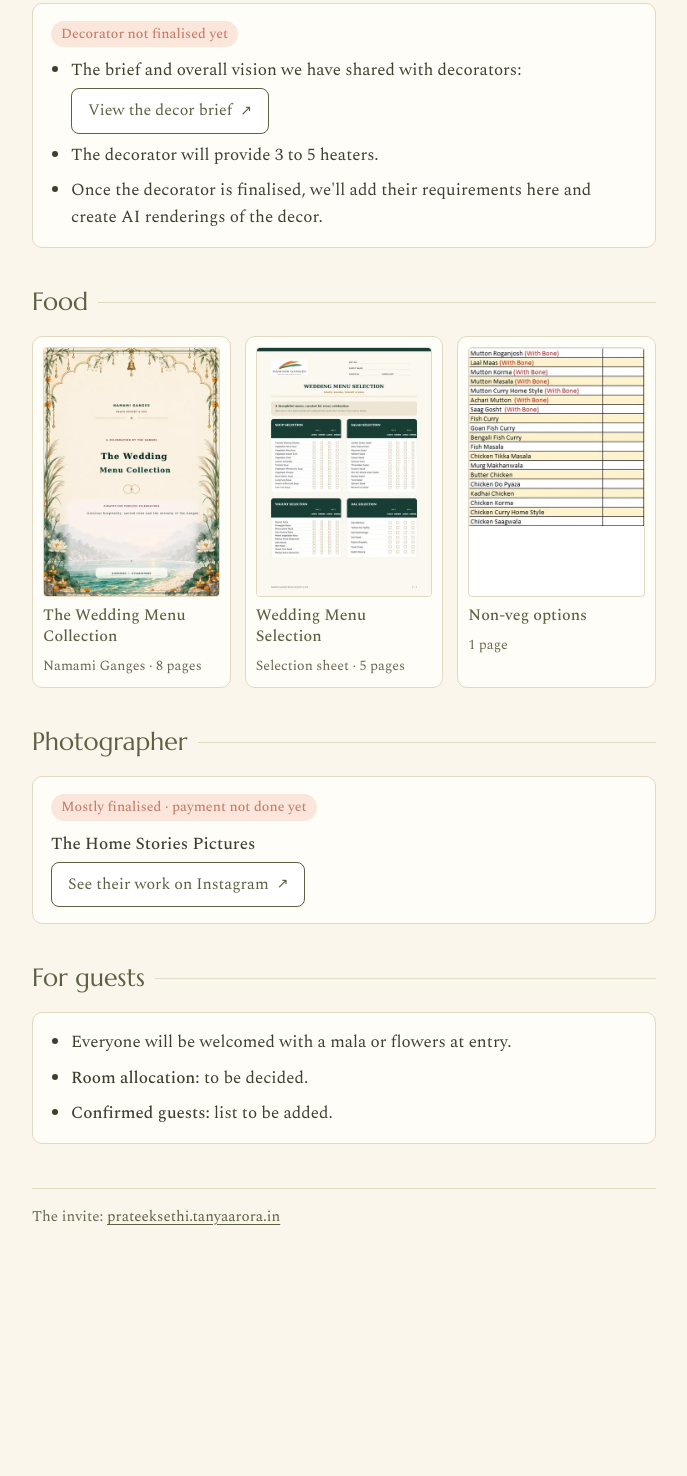
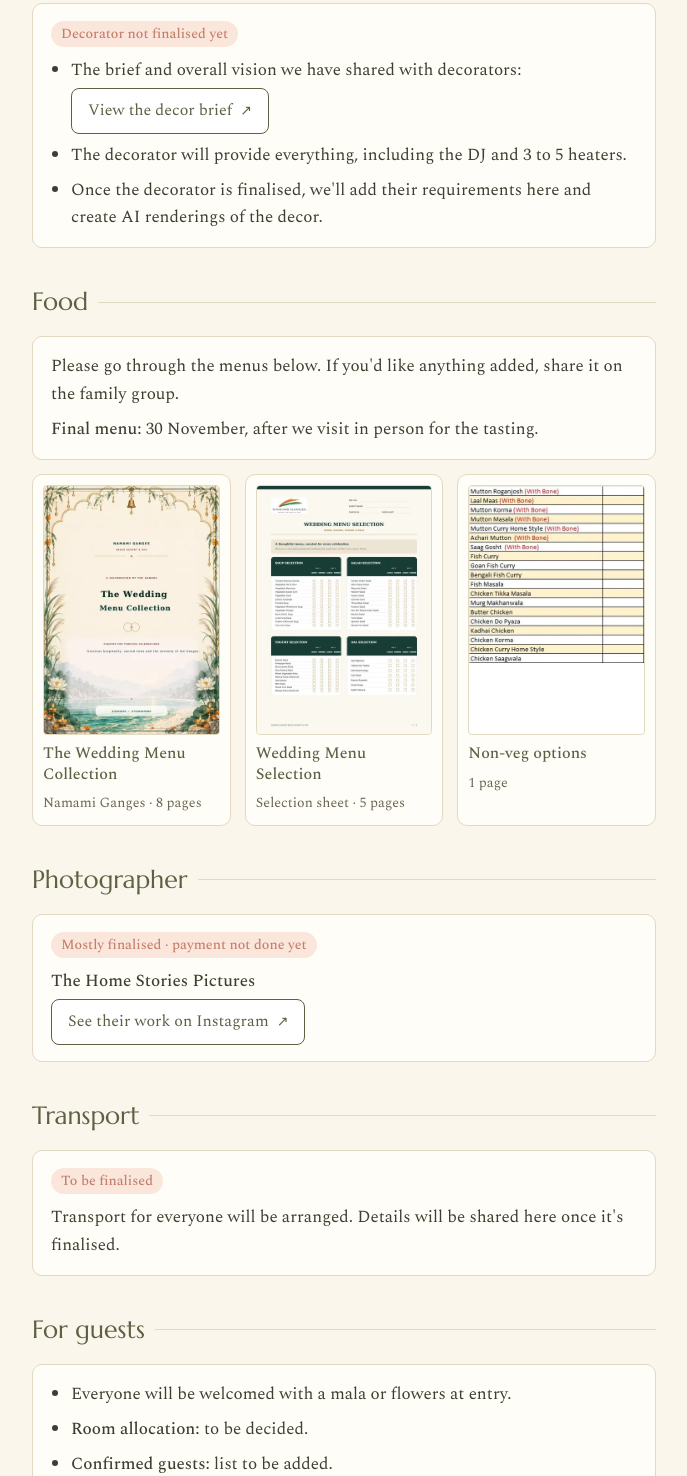
Before and after one commit to itanyaarora/prateektanya, a plain HTML site: page plannn/index.html in a window 1280 px wide. Shown: the part 1302-2778 px from the top of the page, without its empty margins (296-983 px from the left). Before the commit the page ends 2587 px from the top, so only its background shows below. Drawn offline with nearby package versions, Linux system fonts and the light colour scheme.

Commit message:
Plan: food review note (final on 30 Nov), decorator covers DJ, transport section
Co-Authored-By: Claude Opus 5.5 <noreply@anthropic.com>

```diff
--- a/plannn/index.html
+++ b/plannn/index.html
@@ -77,6 +77,8 @@
     .linkbtn::after { content: "↗"; font-size: 14px; }
 
     /* Food: menu cards that open in a viewer */
+    .note { margin-bottom: 14px; }
+    .note__final { margin-top: 8px; }
     .menus { display: grid; grid-template-columns: repeat(auto-fill, minmax(150px, 1fr)); gap: 14px; }
     .menu-card {
       display: flex; flex-direction: column; gap: 8px; padding: 10px; text-align: left;
@@ -195,7 +197,7 @@
       <ul class="list">
         <li>The brief and overall vision we have shared with decorators:<br>
           <a class="linkbtn" href="https://canva.link/yc7pn8pl6rxbpvj" target="_blank" rel="noopener">View the decor brief</a></li>
-        <li>The decorator will provide 3 to 5 heaters.</li>
+        <li>The decorator will provide everything, including the DJ and 3 to 5 heaters.</li>
         <li>Once the decorator is finalised, we'll add their requirements here and create AI renderings of the decor.</li>
       </ul>
     </div>
@@ -203,6 +205,10 @@
 
   <section id="food">
     <h2>Food</h2>
+    <div class="panel note">
+      <p>Please go through the menus below. If you'd like anything added, share it on the family group.</p>
+      <p class="note__final"><b>Final menu:</b> 30 November, after we visit in person for the tasting.</p>
+    </div>
     <div class="menus">
       <button class="menu-card" type="button" data-menu="namami" data-pages="8" data-title="The Wedding Menu Collection">
         <img src="menus/namami-cover.webp" alt="" width="420" height="594" loading="lazy">
@@ -228,6 +234,14 @@
       <span class="status">Mostly finalised · payment not done yet</span>
       <p><b>The Home Stories Pictures</b></p>
       <a class="linkbtn" href="https://www.instagram.com/thehomestoriespictures" target="_blank" rel="noopener">See their work on Instagram</a>
+    </div>
+  </section>
+
+  <section id="transport">
+    <h2>Transport</h2>
+    <div class="panel">
+      <span class="status">To be finalised</span>
+      <p>Transport for everyone will be arranged. Details will be shared here once it's finalised.</p>
     </div>
   </section>
 
```
